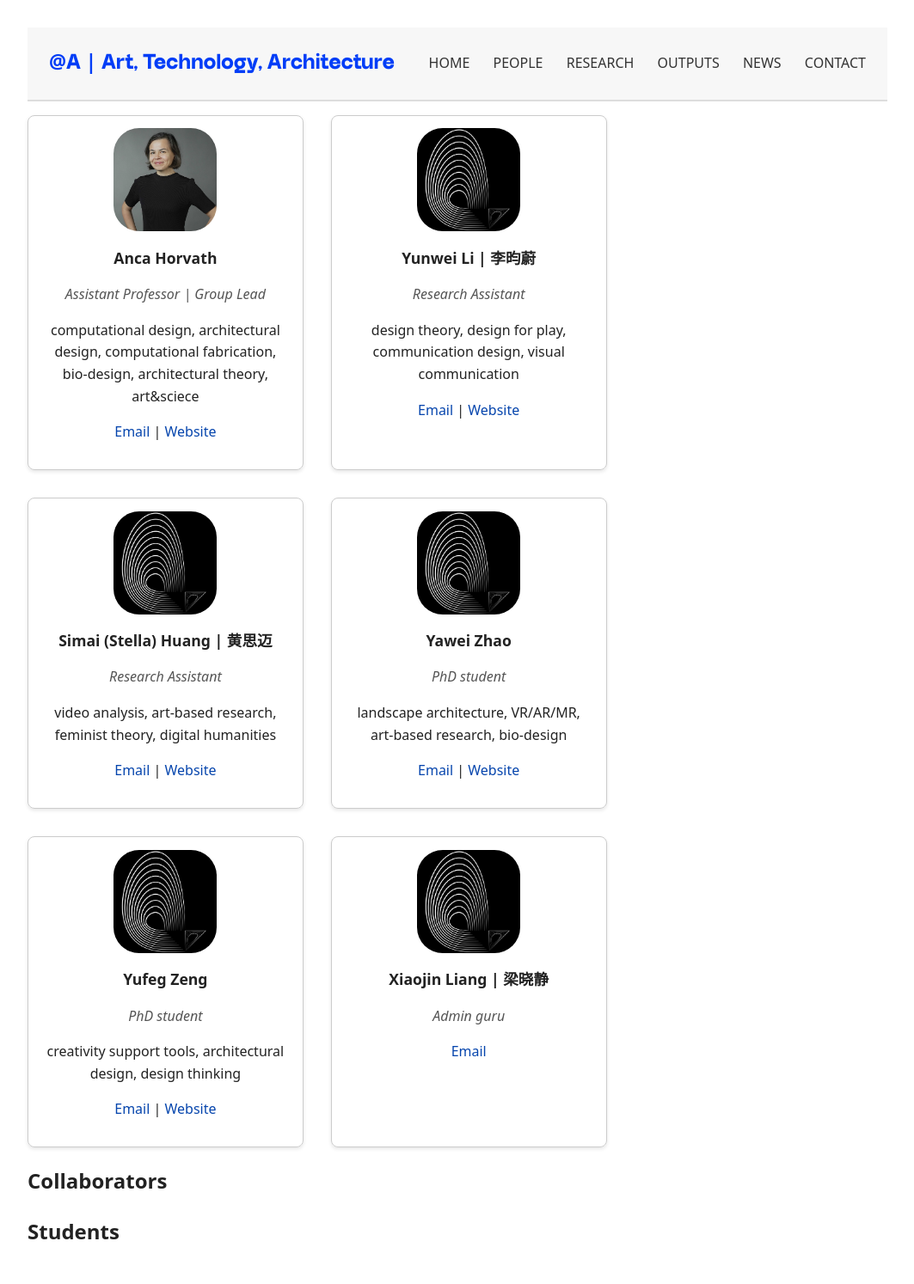
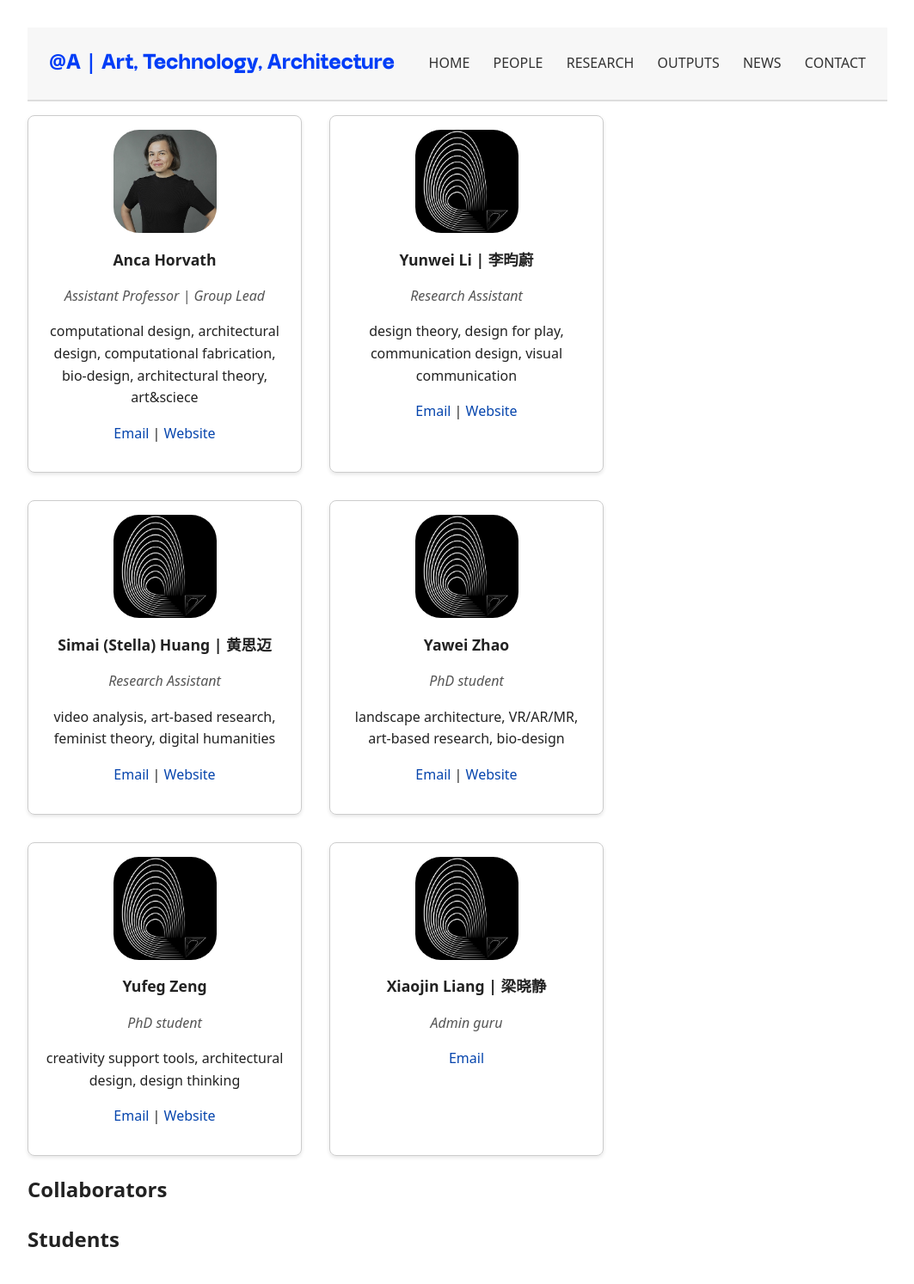
Before and after one commit to anqua/at-a, a Jekyll site: the page built from people.md, in a window 1280 px wide. Shown: the whole page at 86% size, without its empty margins (108-1171 px from the left). Built offline with Jekyll 4.4.1, drawn with Linux system fonts in a browser that asks for light colours; some web fonts are replaced.

Commit message:
Update style.css

```diff
--- a/assets/css/style.css
+++ b/assets/css/style.css
@@ -155,8 +155,8 @@ h1 {
 
 .person-card {
   border: 1px solid #ccc;
-  padding: 0.9em;
-  flex: 0 1 290px;
+  padding: 1em;
+  flex: 0 1 285px;
   text-align: center;
   border-radius: 8px;
   box-shadow: 0 2px 4px rgba(0,0,0,0.1);
```
